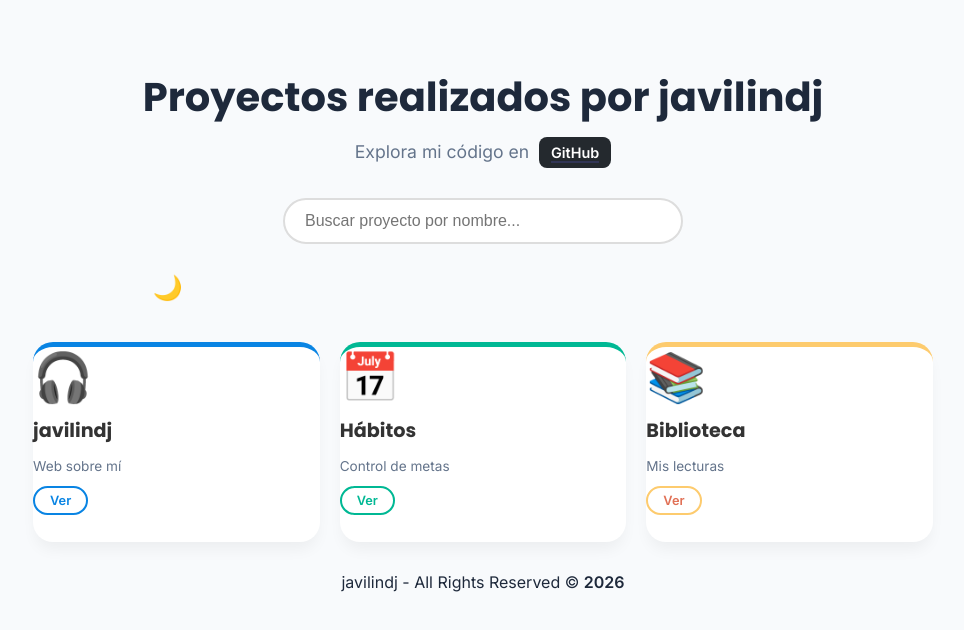
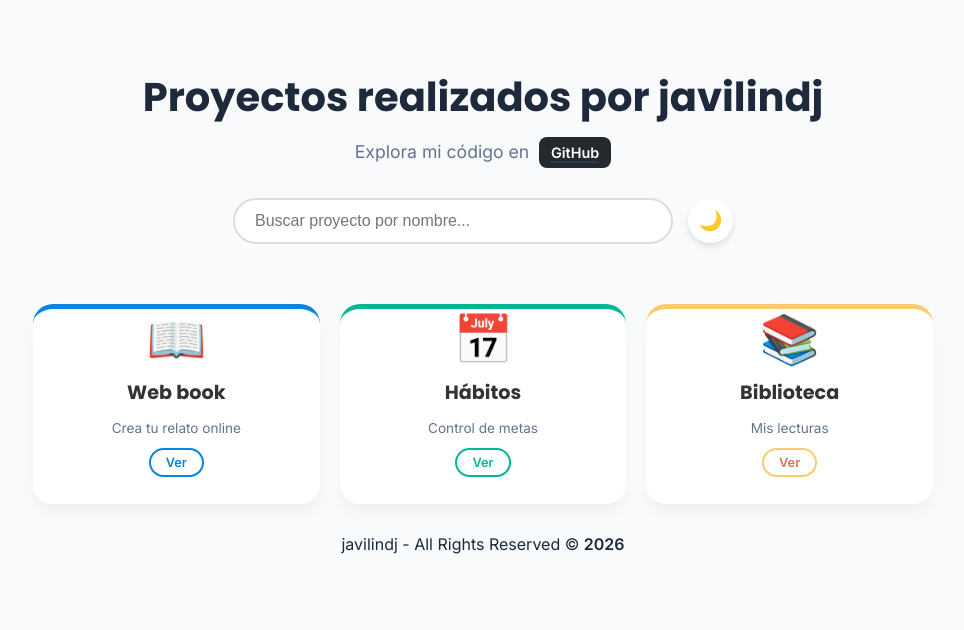
Before and after one commit to debescreerenti23/portfolio, a plain HTML site: page index.html in a window 1280 px wide. Shown: the whole page, without its empty margins (157-1121 px from the left). Drawn offline with Linux system fonts and the light colour scheme.

Commit message:
Edit dark

```diff
--- a/index.html
+++ b/index.html
@@ -13,8 +13,9 @@
         <p style="text-align: center;">Explora mi código en <a href="https://github.com/debescreerenti23" target="_blank" class="github-link"><span>GitHub</span></a></p>
         <div class="search-container">
             <input type="text" id="buscador" placeholder="Buscar proyecto por nombre...">
+            <button id="theme-toggle" class="btn-theme">🌙</button>
         </div>
-        <button id="theme-toggle" class="btn-theme">🌙</button>
+
     </div>
 
 
--- a/main.js
+++ b/main.js
@@ -1,5 +1,5 @@
 const proyectos = [
-    { titulo: "javilindj", descripcion: "Web sobre mí", link: "https://debescreerenti23.github.io/dj-website/", sticker: "🎧", clase: "t-personal" },
+    { titulo: "Web book", descripcion: "Crea tu relato online", link: "https://debescreerenti23.github.io/web-book/", sticker: "📖", clase: "t-personal" },
     { titulo: "Hábitos", descripcion: "Control de metas", link: "https://debescreerenti23.github.io/mis-habitos/", sticker: "📅", clase: "t-habitos" },
     { titulo: "Biblioteca", descripcion: "Mis lecturas", link: "https://debescreerenti23.github.io/mi-biblioteca/", sticker: "📚", clase: "t-biblioteca" }
 ];
--- a/style.css
+++ b/style.css
@@ -36,6 +36,7 @@
     min-height: 200px; /* Añade esto */
     max-width: 900px;
     margin: 30px auto;
+    text-align: center;
 }
 /* Mejora en las tarjetas para que se vean "Premium" */
 .card {
@@ -61,9 +62,11 @@
 }
 
 .card-content h3 {
+    font-family: var(--font-titles);
     font-size: 1.2rem;
     margin: 5px 0;
-    color: #333;
+    color: var(--card-title); /* <--- Cambia el color fijo por la variable */
+    transition: color 0.3s;    /* Para que el cambio de color sea suave */
 }
 
 .card-content p {
@@ -99,6 +102,8 @@ footer {
     --accent: #10b981;  /* Verde esmeralda */
     --text-main: #1e293b;
     --text-secondary: #64748b;
+    /* ... tus otras variables ... */
+    --card-title: #333333; /* Color oscuro para modo claro */
 
     /* Fuentes */
     --font-titles: 'Poppins', sans-serif;
@@ -111,6 +116,7 @@ body.dark-mode {
     --text-main: #f5f6f7;
     --text-secondary: #b0b3b8;
     --border-color: #3e4042;
+    --card-title: #ffffff;
 }
 
 /* Aplicamos las variables a los elementos */
@@ -125,6 +131,7 @@ body {
     align-items: center; /* Esto centra todo horizontalmente */
     min-height: 100vh;
     transition: background 0.3s, color 0.3s;
+    align-items: center;
 }
 
 .card {
@@ -161,21 +168,23 @@ body {
 .t-biblioteca a:hover { background: #fdcb6e; color: white; }
 
 .search-container {
-    margin: 20px auto; /* El 'auto' centra el bloque horizontalmente */
+    margin: 30px auto; /* Aumentamos margen para dar aire */
     width: 100%;
-    max-width: 400px;
+    max-width: 500px; /* Un poco más ancho para que quepa el botón bien */
     display: flex;
+    justify-content: center; /* Centra el contenido interno */
     align-items: center;
-    gap: 10px; /* Espacio entre el input y el botón de modo oscuro */
+    gap: 15px;
 }
+
 #buscador {
-    width: 100%;
+    flex: 1; /* Esto hace que el buscador ocupe todo el espacio sobrante */
     padding: 12px 20px;
     border-radius: 25px;
     border: 2px solid #ddd;
     font-size: 1rem;
     outline: none;
-    transition: border-color 0.3s;
+    transition: all 0.3s;
 }
 
 #buscador:focus {
@@ -185,11 +194,19 @@ body {
 .btn-theme {
     cursor: pointer;
     border: none;
-    background: none;
-    font-size: 1.5rem;
-    padding: 10px;
-    transition: transform 0.2s;
+    background: var(--bg-card); /* Le damos fondo de tarjeta para que destaque */
+    box-shadow: 0 4px 6px rgba(0,0,0,0.1); /* Un poco de relieve */
+    width: 45px;
+    height: 45px;
+    border-radius: 50%; /* Lo hacemos circular */
+    display: flex;
+    align-items: center;
+    justify-content: center;
+    font-size: 1.2rem;
+    transition: transform 0.2s, background 0.3s;
+    flex-shrink: 0; /* Evita que el botón se aplaste */
 }
+
 .btn-theme:hover {
     transform: scale(1.2);
 }
```
